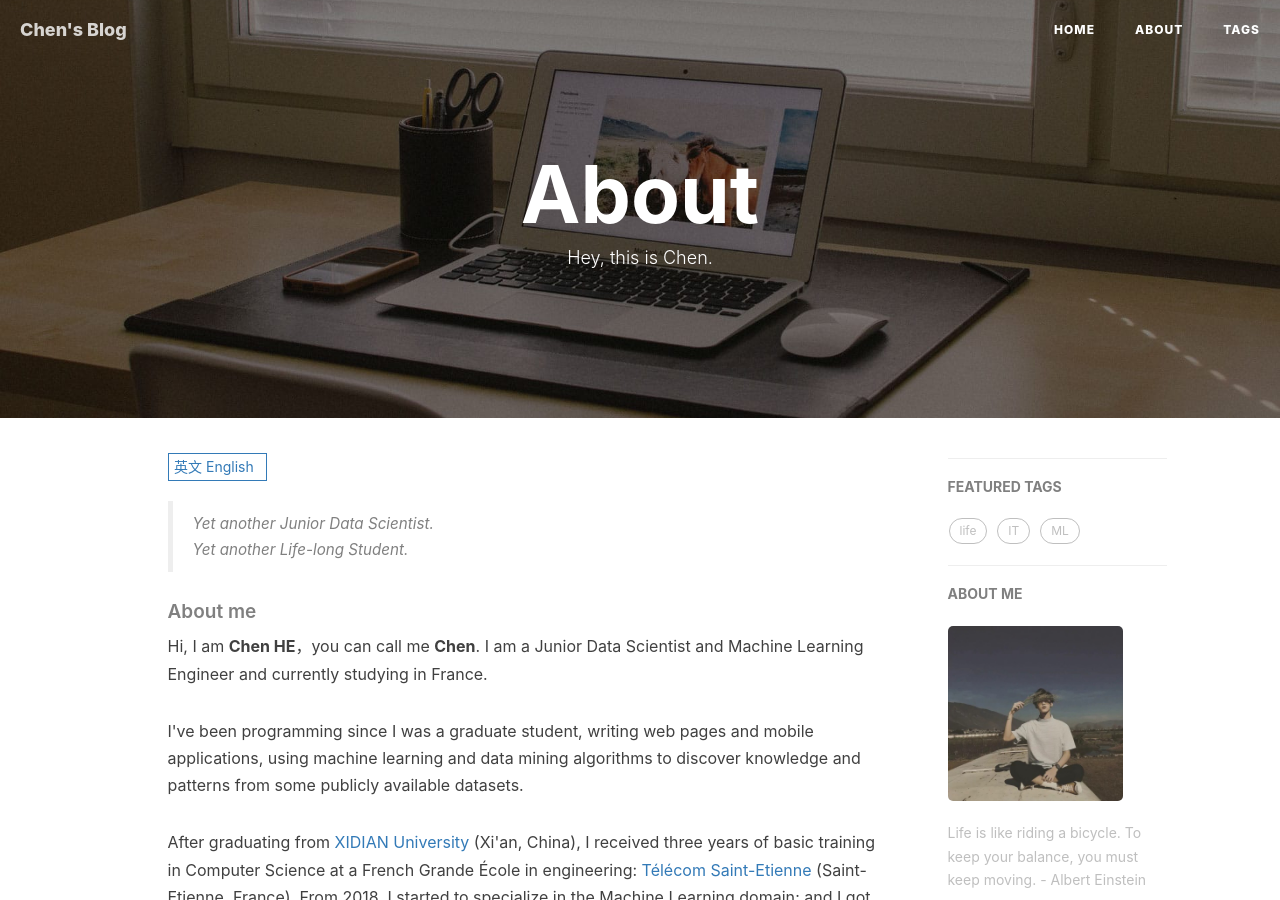
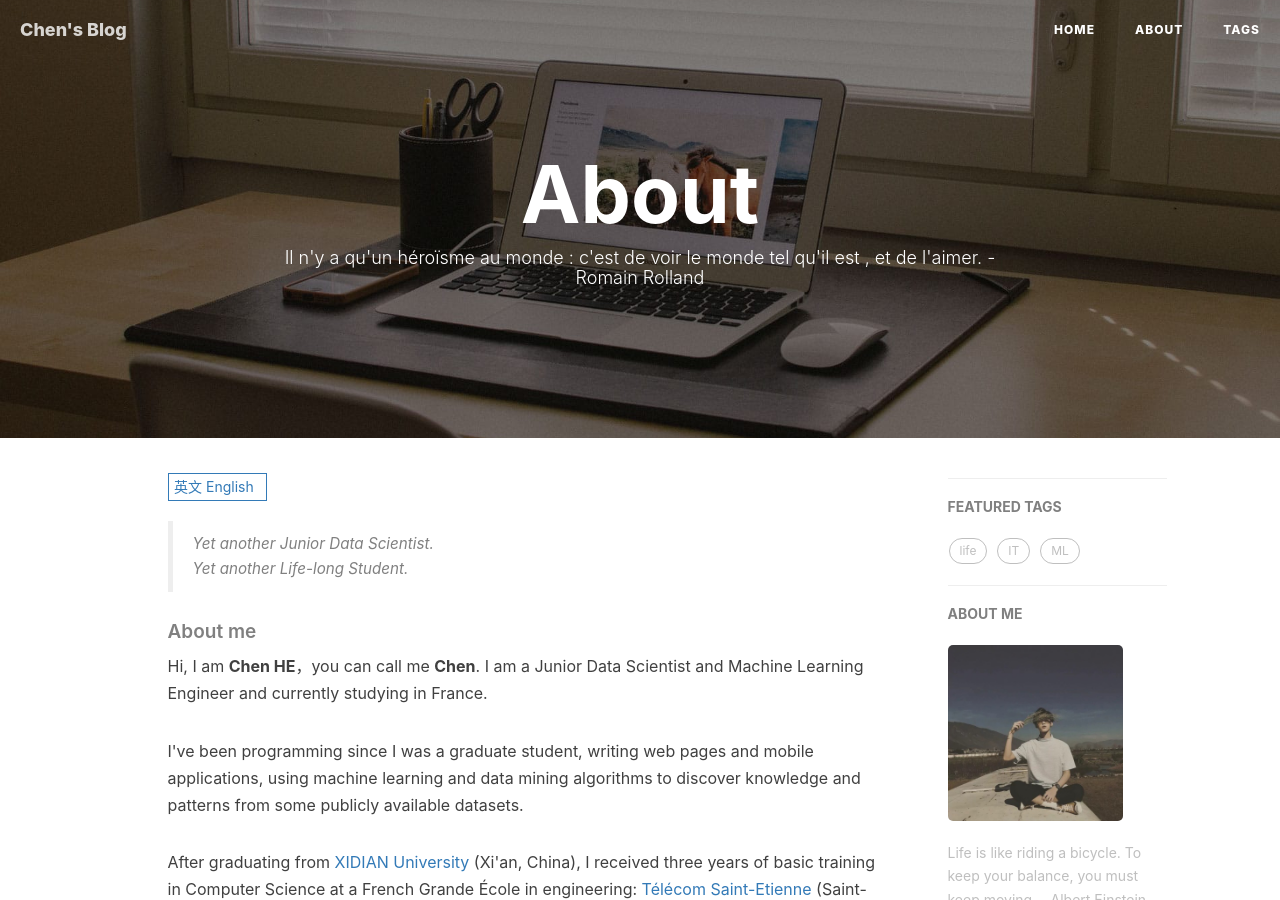
Before and after one commit to he-chen-95/he-chen-95.github.io, a Jekyll site: the page built from about.html, in a window 1280 px wide and 900 px high. Built offline with Jekyll 4.4.1, drawn with Linux system fonts in a browser that asks for light colours; nearby versions of some CDN libraries; comment, search, counter and statistics services are not loaded.

Commit message:
Update about.html

```diff
--- a/about.html
+++ b/about.html
@@ -1,7 +1,7 @@
 ---
 layout: page
 title: "About"
-description: "Hey, this is Chen."
+description: "Il n'y a qu'un héroïsme au monde : c'est de voir le monde tel qu'il est , et de l'aimer. - Romain Rolland"
 header-img: "img/home-bg-o.jpg"
 ---
 
```
